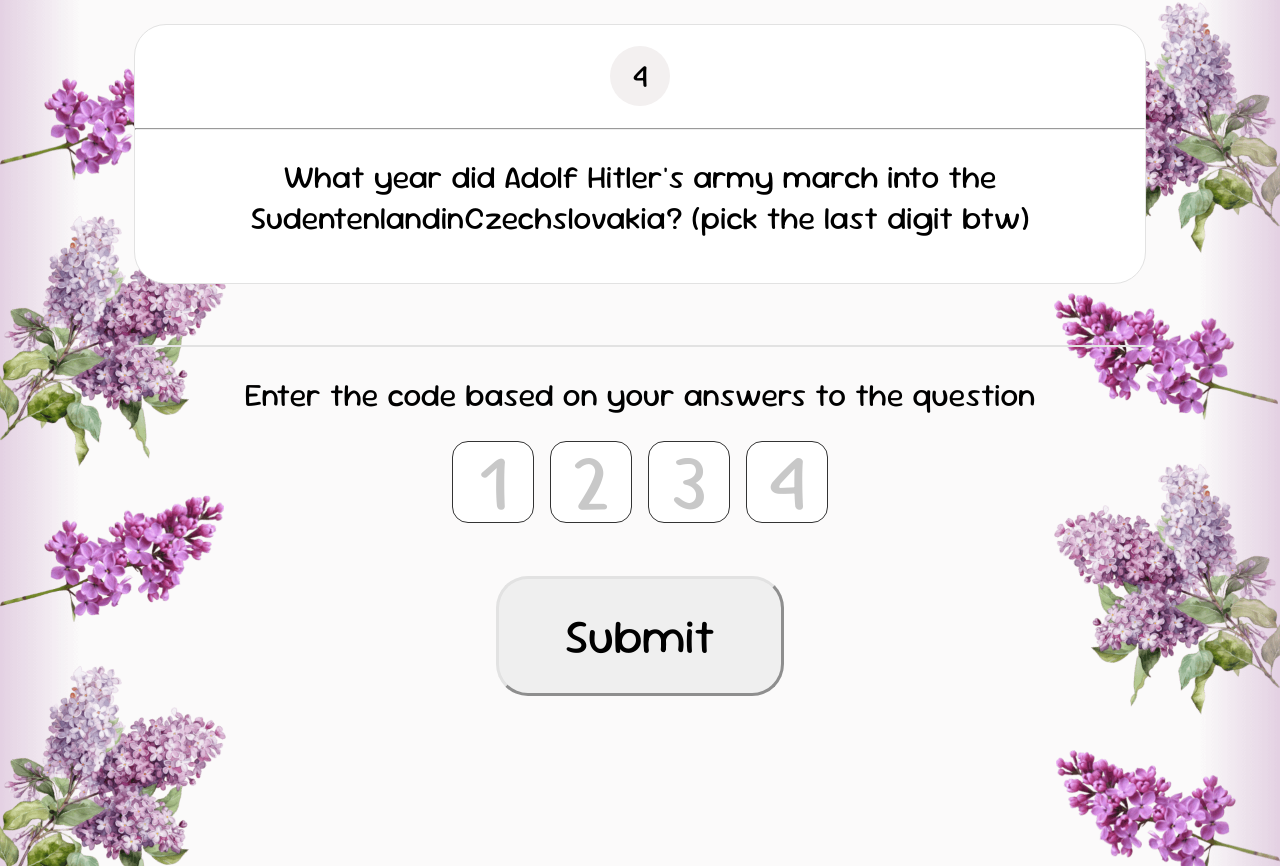
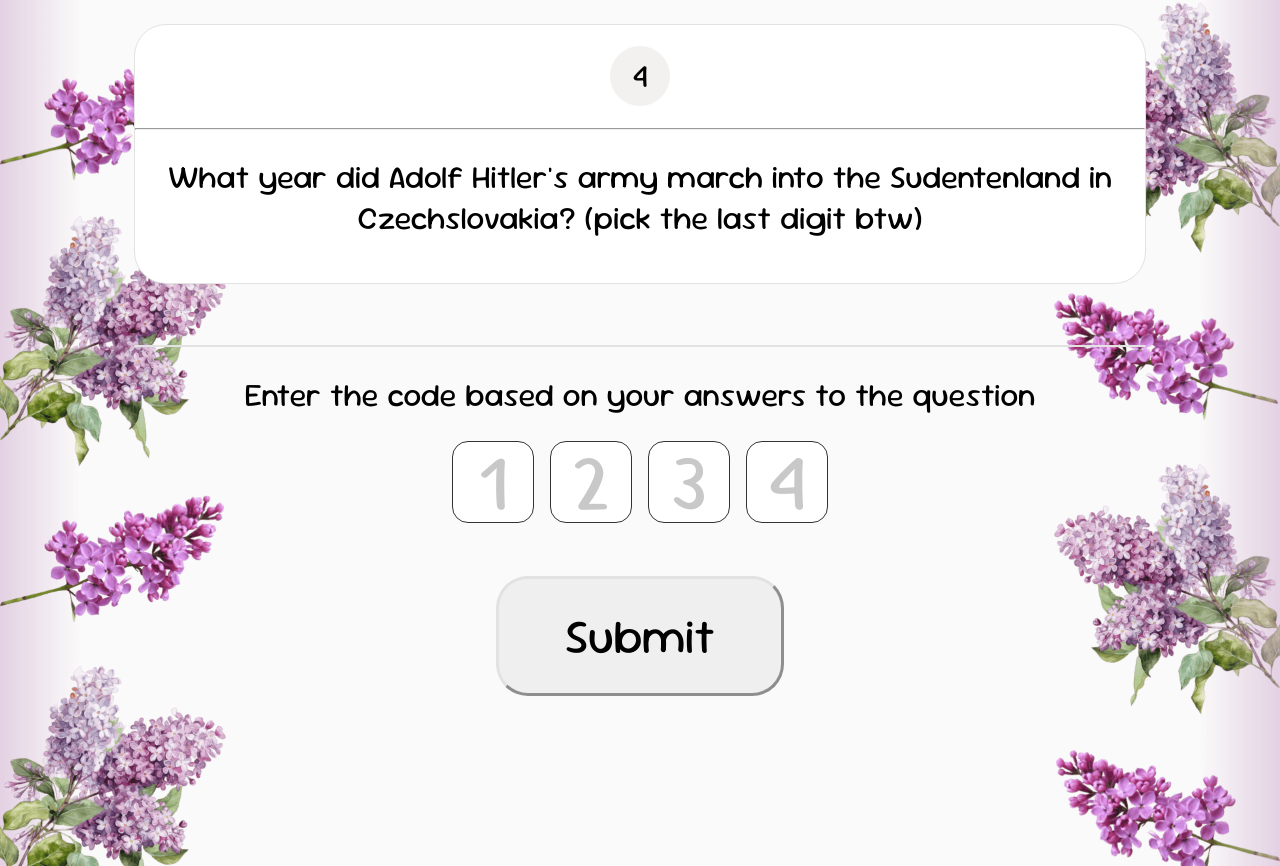
Before and after one commit to Tacord/demoquiz, a plain HTML site: page index.html in a window 1280 px wide. Shown: the part 911-1777 px from the top of the page. Drawn offline with Linux system fonts and the light colour scheme.

Commit message:
Update index.html

```diff
--- a/index.html
+++ b/index.html
@@ -40,7 +40,7 @@
         <div class="questionbox">
             <h1>4</h1>
             <hr>
-            <h2 style="margin-left: 2rem; margin-right: 2rem;">What year did Adolf Hitler's army march into the SudentenlandinCzechslovakia? (pick the last digit btw) </h2>
+            <h2 style="margin-left: 2rem; margin-right: 2rem;">What year did Adolf Hitler's army march into the Sudentenland in Czechslovakia? (pick the last digit btw) </h2>
             <br>
         </div>
 
```
